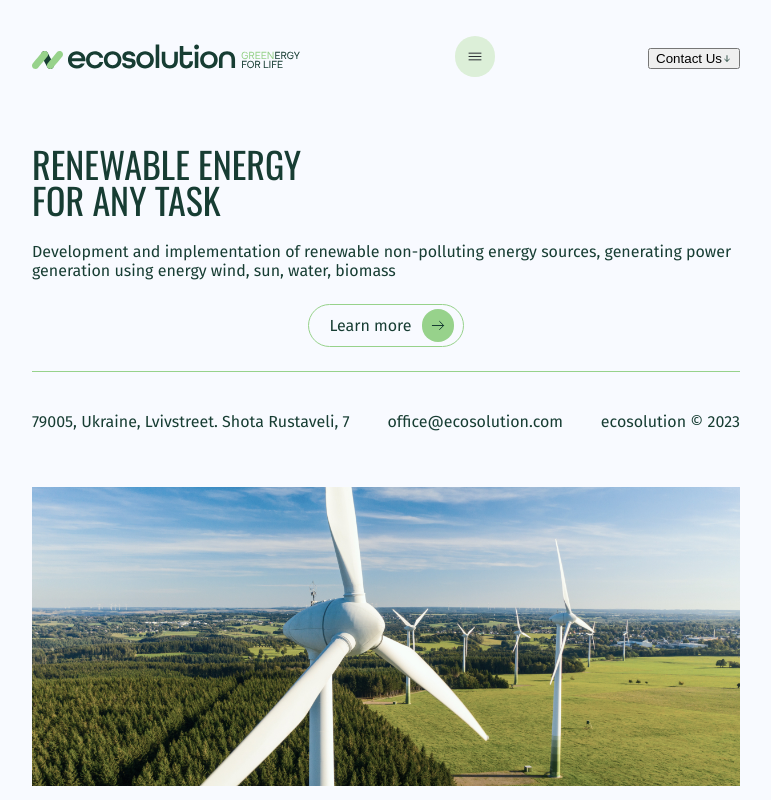
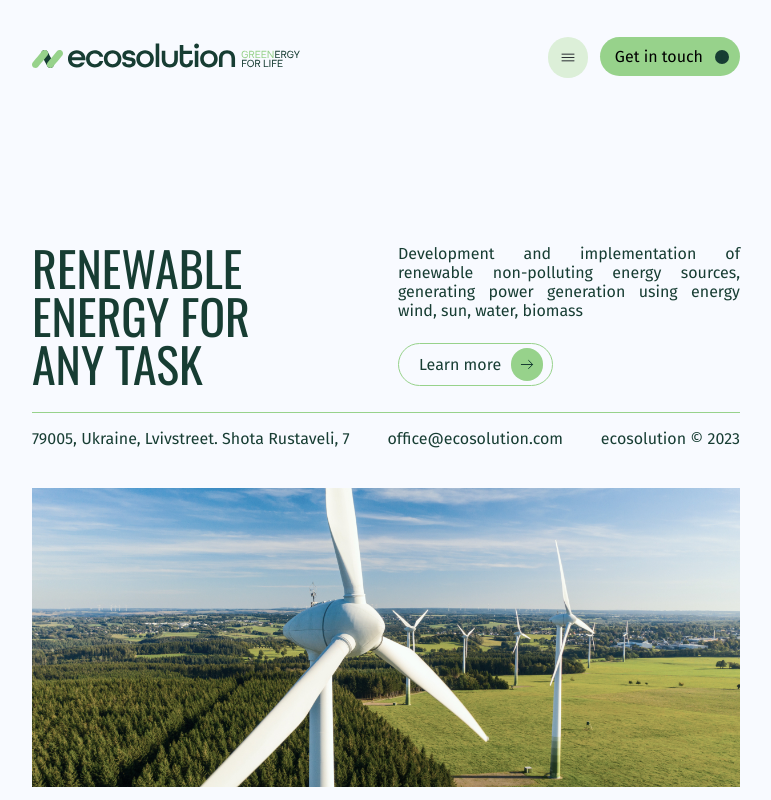
Before and after one commit to artyomakulov/ecosolution, a React (Create React App) app: page / in a window 1280 px wide. Shown: the top 800 px of the page, without its empty margins (254-1025 px from the left). Built offline with nearby package versions, Linux system fonts and the light colour scheme.

Commit message:
finish tablet styles

```diff
--- a/src/components/About/About.module.css
+++ b/src/components/About/About.module.css
@@ -195,7 +195,7 @@
   }
   .container {
     width: 708px;
-    margin-top: 24px;
+    margin-top: 16px;
     margin-right: 30px;
     margin-left: 30px;
     margin-bottom: 100px;
@@ -208,8 +208,6 @@
     color: var(--primary);
     display: flex;
     justify-content: space-between;
-    margin: 16px 0;
-    gap: 16px;
   }
 
   .image img {
--- a/src/components/Header/Header.jsx
+++ b/src/components/Header/Header.jsx
@@ -27,18 +27,30 @@ const Header = () => {
         <div className={css.logo}>
           <Logo src={logo} alt="logo" />
         </div>
+        <div className={css.btn_block}>
           <div>
-          <Burger className={css.burger} width={16} onClick={openModal} />
+            <Burger
+              className={css.burger}
+              width={16}
+              onClick={openModal}
+              style={{ display: isModalOpen ? "none" : "block" }}
+            />
           </div>
-        <div className={css.contact_us}>
-          <Link to="contacts" smooth={true} duration={500}>
+          <div style={{ display: isModalOpen ? "none" : "block" }}>
+            <Link
+              to="contacts"
+              smooth={true}
+              duration={500}
+              className={css.contact_us}
+            >
               <button className={css.contactBtn}>
-              <span className={css.contactBtn_text}>Contact Us</span>
+                <span className={css.contactBtn_text}>Get in touch</span>
                 <span className={css.dot}>
                   <Down />
                 </span>
               </button>
             </Link>
+          </div>
         </div>
 
         {isModalOpen && (
--- a/src/components/Header/Header.module.css
+++ b/src/components/Header/Header.module.css
@@ -323,7 +323,7 @@
     right: 0;
     left: 0;
     width: 100%;
-    max-width: 480px;
+    max-width: 768px;
     height: 100%;
     z-index: 150;
     background-color: rgba(23, 61, 51, 0.25);
@@ -336,7 +336,7 @@
     top: 0;
     right: 0;
     width: 320px;
-    margin: 36px 20px 0 20px;
+    margin: 36px 30px 0 20px;
     border-radius: 25px;
     background-color: rgba(23, 61, 51, 0.75);
   }
@@ -356,7 +356,6 @@
     stroke: rgba(243, 245, 250, 1);
     padding: 0 0 8px 0;
   }
-
   .cont {
     display: flex;
     flex-direction: column;
@@ -394,9 +393,7 @@
   .arrow {
     stroke: rgba(243, 245, 250, 1);
   }
-  .contact_us {
-    display: block;
-  }
+
   .contact_item {
     display: flex;
     justify-content: center;
@@ -410,4 +407,47 @@
   .contact_img:hover {
     stroke: var(--second);
   }
+  .btn_block {
+    display: flex;
+    gap: 12px;
+  }
+
+  .dot {
+    width: 14px;
+    height: 14px;
+    background-color: var(--primary);
+    border-radius: 50%;
+    transition: color 0.3s;
+  }
+  .contact_us {
+    display: flex;
+    justify-content: center;
+    align-items: center;
+  }
+  .contactBtn {
+    display: flex;
+    align-items: center;
+    padding: 10px 11px 10px 15px;
+    background-color: var(--second);
+    border: 0;
+    border-radius: 50px;
+    cursor: pointer;
+    transition: color 0.3s;
+  }
+  .contactBtn:hover {
+    background-color: var(--primary);
+  }
+  .contactBtn_text {
+    margin-right: 12px;
+    font-family: "Fira Sans", sans-serif;
+    text-align: center;
+    font-size: 16px;
+    transition: color 0.3s;
+  }
+  .contactBtn:hover .contactBtn_text {
+    color: var(--second);
+  }
+  .contactBtn:hover .dot {
+    background-color: var(--second);
+  }
 }
--- a/src/components/Main/Main.jsx
+++ b/src/components/Main/Main.jsx
@@ -7,9 +7,8 @@ const Main = () => {
   return (
     <div className={css.section}>
       <div className={css.container} id="main">
-        <h1 className={css.title}>
-          RENEWABLE ENERGY <br /> For any task
-        </h1>
+        <h1 className={css.title}>RENEWABLE ENERGY For any task</h1>
+        <div className={css.text_block}>
           <p className={css.text}>
             Development and implementation of renewable non-polluting energy
             sources, generating power generation using energy wind, sun, water,
@@ -23,6 +22,7 @@ const Main = () => {
           </Link>
         </div>
       </div>
+    </div>
   );
 };
 
--- a/src/components/Main/Main.module.css
+++ b/src/components/Main/Main.module.css
@@ -10,13 +10,14 @@
     font-size: 36px;
     text-transform: uppercase;
     text-align: left;
-    margin-top: 146px;
+    margin-top: 226px;
     margin-bottom: 24px;
     color: var(--primary);
   }
 
   .text {
     font-family: "Fira Sans", sans-serif;
+    font-size: 16px;
     text-align: left;
     line-height: 19px;
     color: var(--primary);
@@ -62,7 +63,7 @@
     justify-content: center;
   }
   .container {
-   width: 440px;
+    width: 440px;
     margin-right: 20px;
 
     margin-left: 20px;
@@ -74,14 +75,15 @@
     font-size: 36px;
     text-transform: uppercase;
     text-align: left;
-    margin-top: 146px;
+    margin-top: 226px;
     margin-bottom: 24px;
     color: var(--primary);
   }
 
   .text {
     font-family: "Fira Sans", sans-serif;
-    text-align: left;
+    font-size: 16px;
+    text-align: justify;
     line-height: 19px;
     color: var(--primary);
   }
@@ -126,26 +128,35 @@
     justify-content: center;
   }
   .container {
-   width: 708px;
-    margin-right: 30px;
+    display: flex;
+    justify-content: space-between;
+    width: 708px;
 
-    margin-left: 30px;
     border-bottom: 1px solid var(--second);
   }
 
   .title {
+    width: 300px;
     font-family: "Oswald", sans-serif;
-    font-size: 36px;
+    font-size: 48px;
     text-transform: uppercase;
     text-align: left;
-    margin-top: 146px;
+    margin-top: 244px;
     margin-bottom: 24px;
     color: var(--primary);
   }
-
+  .text_block {
+    margin-top: 244px;
+    width: 342px;
+    display: flex;
+    flex-direction: column;
+    justify-content: space-between;
+  }
   .text {
+    width: 342px;
     font-family: "Fira Sans", sans-serif;
-    text-align: left;
+    font-size: 16px;
+    text-align: justify;
     line-height: 19px;
     color: var(--primary);
   }
@@ -155,7 +166,7 @@
     align-items: center;
     border: 1px solid var(--second);
     border-radius: 25px;
-    margin: 24px auto;
+    margin-bottom: 26px;
     background-color: var(--background);
     transition: color 0.3s;
   }
```
Lines whose indentation alone changed are shown as unchanged.
